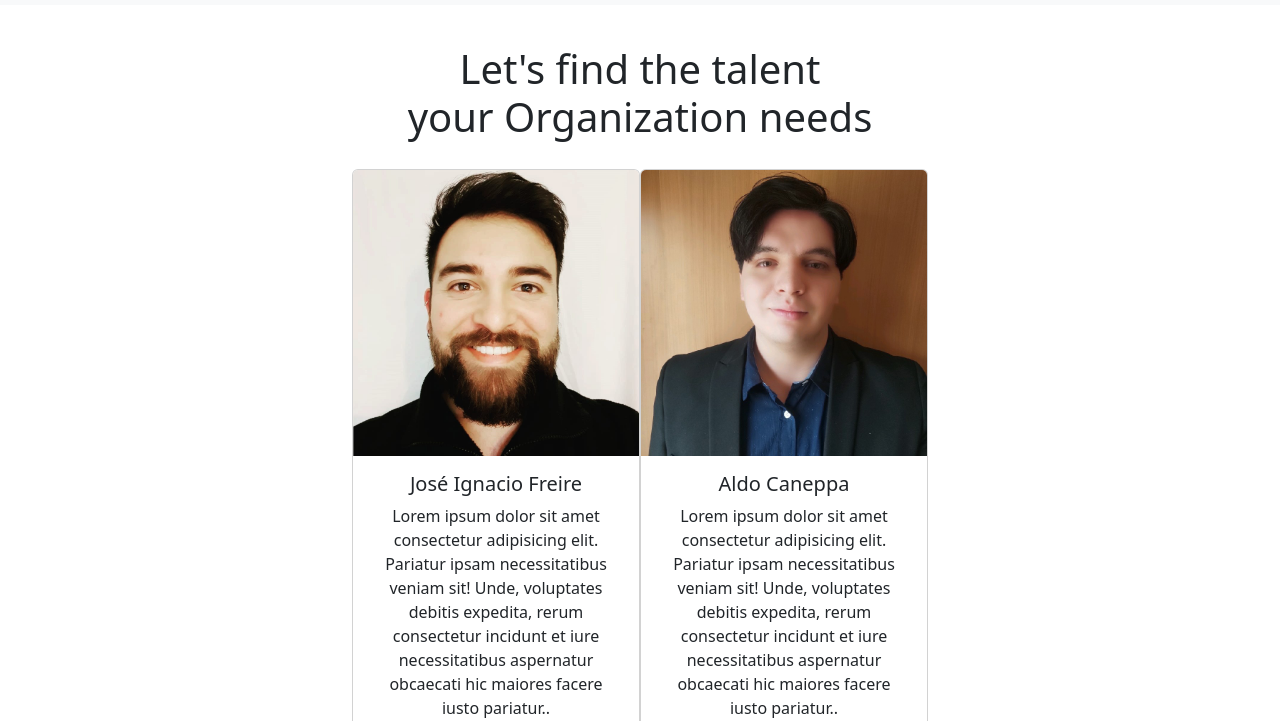
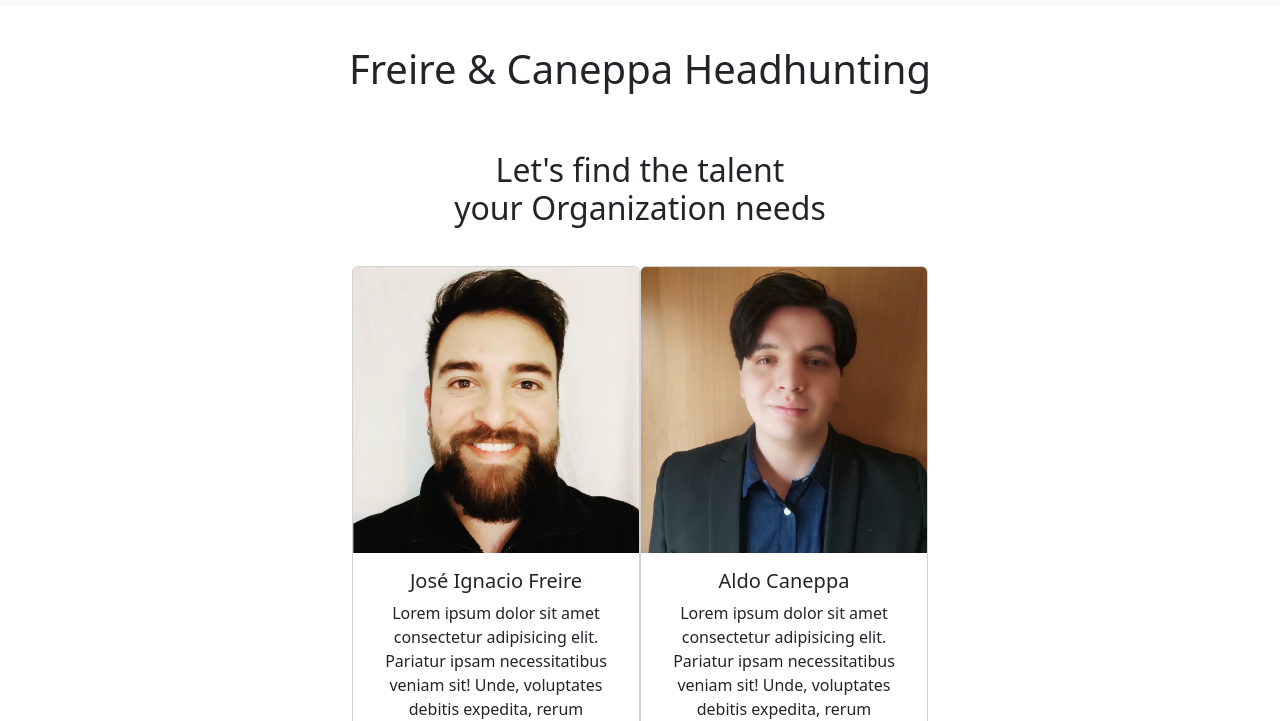
Before and after one commit to freire-joseignacio/entrega--3--desarrollo--web, a plain HTML site: page index.html in a window 1280 px wide. Shown: the part 79-800 px from the top of the page. Drawn offline with nearby package versions, Linux system fonts and the light colour scheme.

Commit message:
final ahora si

```diff
--- a/index.html
+++ b/index.html
@@ -54,7 +54,8 @@
   <!-- body top -->
   <div class="bodyTop-home">
     <div class="bodyTop-home__h1">
-      <h1>Let's find the talent <br> your Organization needs</h1>
+      <h1>Freire & Caneppa Headhunting<br></h1>
+      <h2>Let's find the talent <br> your Organization needs</h2>
     </div>
     <!-- Cards -->
     <div class="bodyTop-home__cards col d-flex justify-content-center">
```
